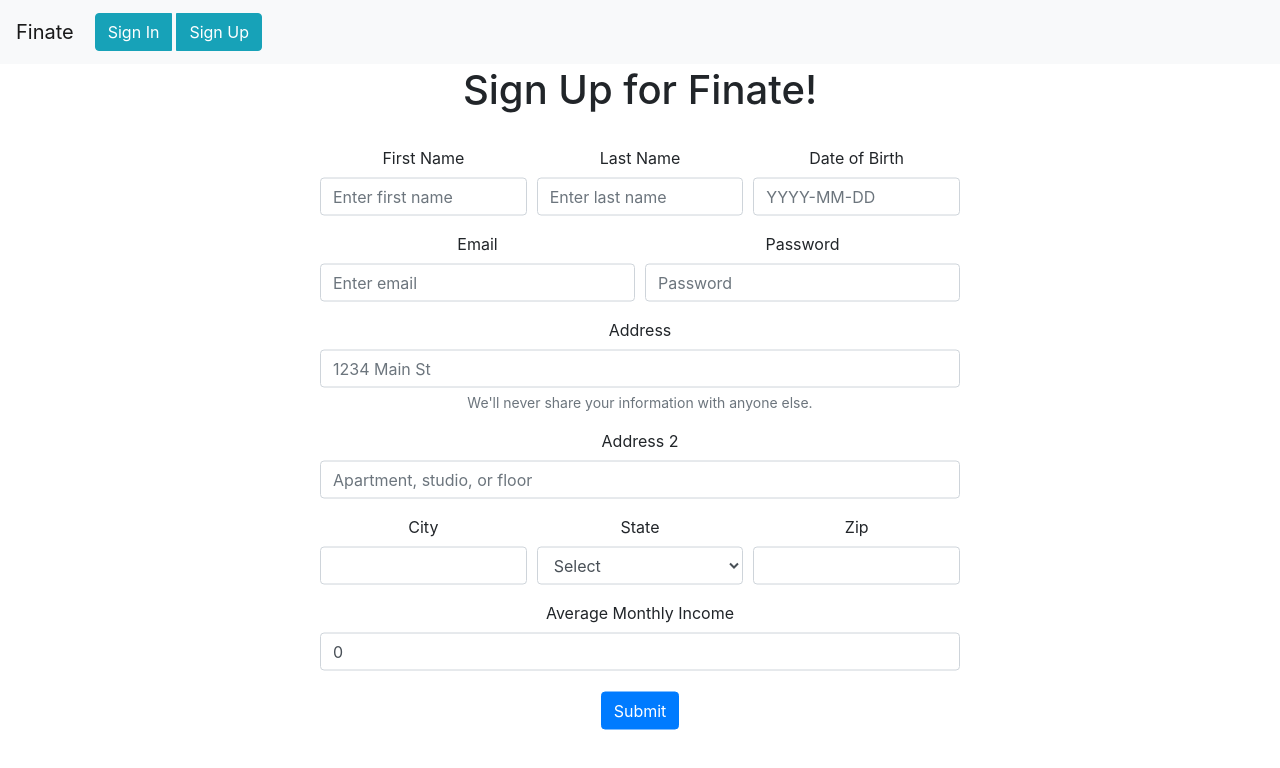
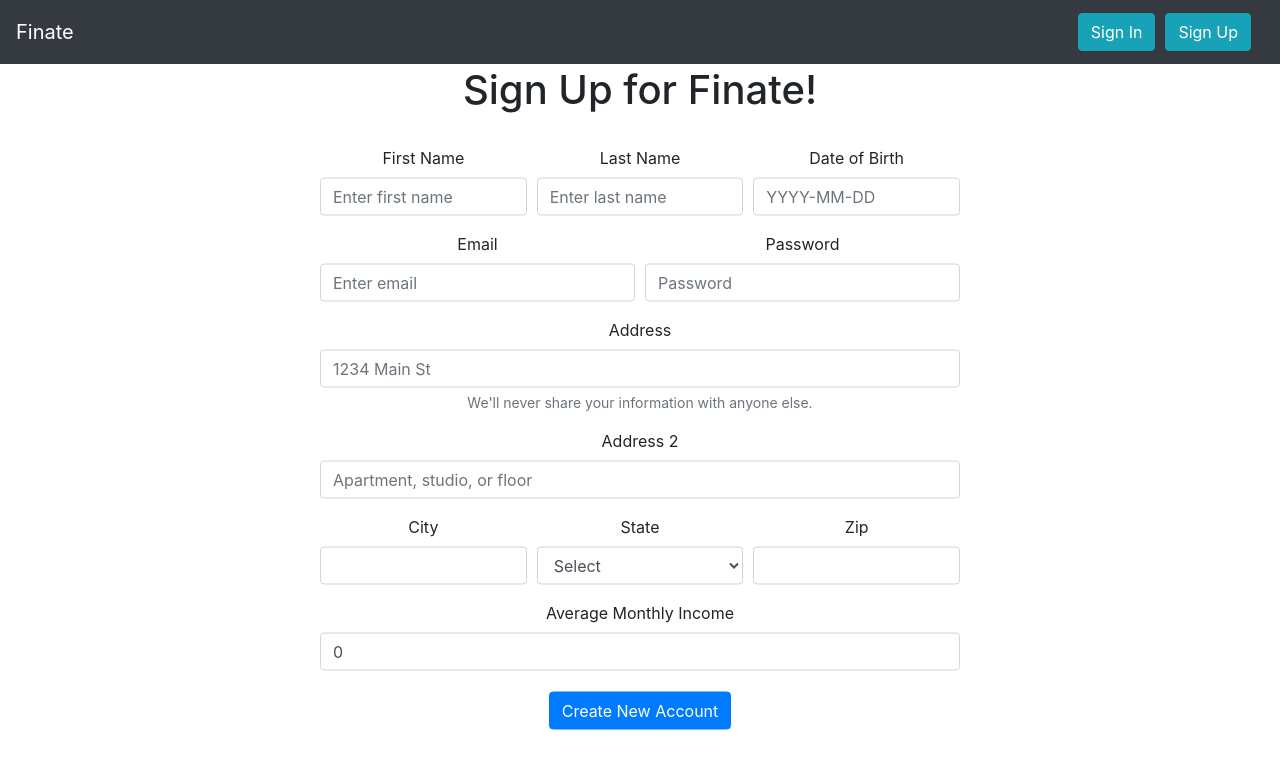
Before and after one commit to dszarkiel/CapitallFrontend, a React (Create React App) app: page /signup in a window 1280 px wide. Shown: the top 768 px of the page. Built offline with nearby package versions, Linux system fonts and the light colour scheme.

Commit message:
navbar updated

```diff
--- a/src/App.css
+++ b/src/App.css
@@ -79,3 +79,8 @@ text-align: center;
   height: 350px;
 
 }
+
+.brand {
+  display: flex;
+  align-items: center;
+}
--- a/src/components/NavBar.js
+++ b/src/components/NavBar.js
@@ -3,6 +3,7 @@ import Navbar from 'react-bootstrap/Navbar'
 import Button from 'react-bootstrap/Button'
 import {withRouter} from 'react-router-dom'
 import {connect} from 'react-redux'
+import Nav from 'react-bootstrap/Nav'
 
 class NavBar extends React.Component {
 
@@ -17,23 +18,29 @@ class NavBar extends React.Component {
     render(){
         return(
             <div>
-                <Navbar collapseOnSelect expand="lg" bg="light" variant="light">
-                <Navbar.Brand >Finate</Navbar.Brand>
-                {/* <Navbar.Toggle aria-controls="responsive-navbar-nav" /> */}
-                {/* <Navbar.Collapse id="responsive-navbar-nav"> */}
-                {this.props.currentUser ?
-                <div className="btn-group">
+                <Navbar collapseOnSelect expand="lg" bg="dark" variant="dark">
+                <Navbar.Brand href="#home">Finate</Navbar.Brand>
+                <Navbar.Toggle aria-controls="responsive-navbar-nav" />
+                <Navbar.Collapse id="responsive-navbar-nav">
+                    <Nav className="mr-auto">
+                    </Nav>
+                    {this.props.currentUser ?
+                <div className=" mr-sm-2">
                 <Button className="pull-right" variant="info">Account</Button>
                 <Button variant="info">Sign Out</Button>
                 </div>
                     :
-                <div className="btn-group" >
+                    <div className=" mr-sm-2" >
                 <Button variant="info" onClick={this.handleSignIn}>Sign In</Button>
                 <Button variant="info" onClick={this.handleSignUp}>Sign Up</Button>
                 </div>
             }
-                {/* </Navbar.Collapse> */}
+                </Navbar.Collapse>
                 </Navbar>
+
+
+
+
             </div>
         )
     }
--- a/src/components/SignUp.js
+++ b/src/components/SignUp.js
@@ -187,7 +187,7 @@ class SignUp extends React.Component {
                     </Form.Group>
 
                     <Button variant="primary" type="submit">
-                        Submit
+                        Create New Account
                     </Button>
                 </Form>
 
```
Also changed, not shown: 1 other file (tests, documents, lock files or other folders).
